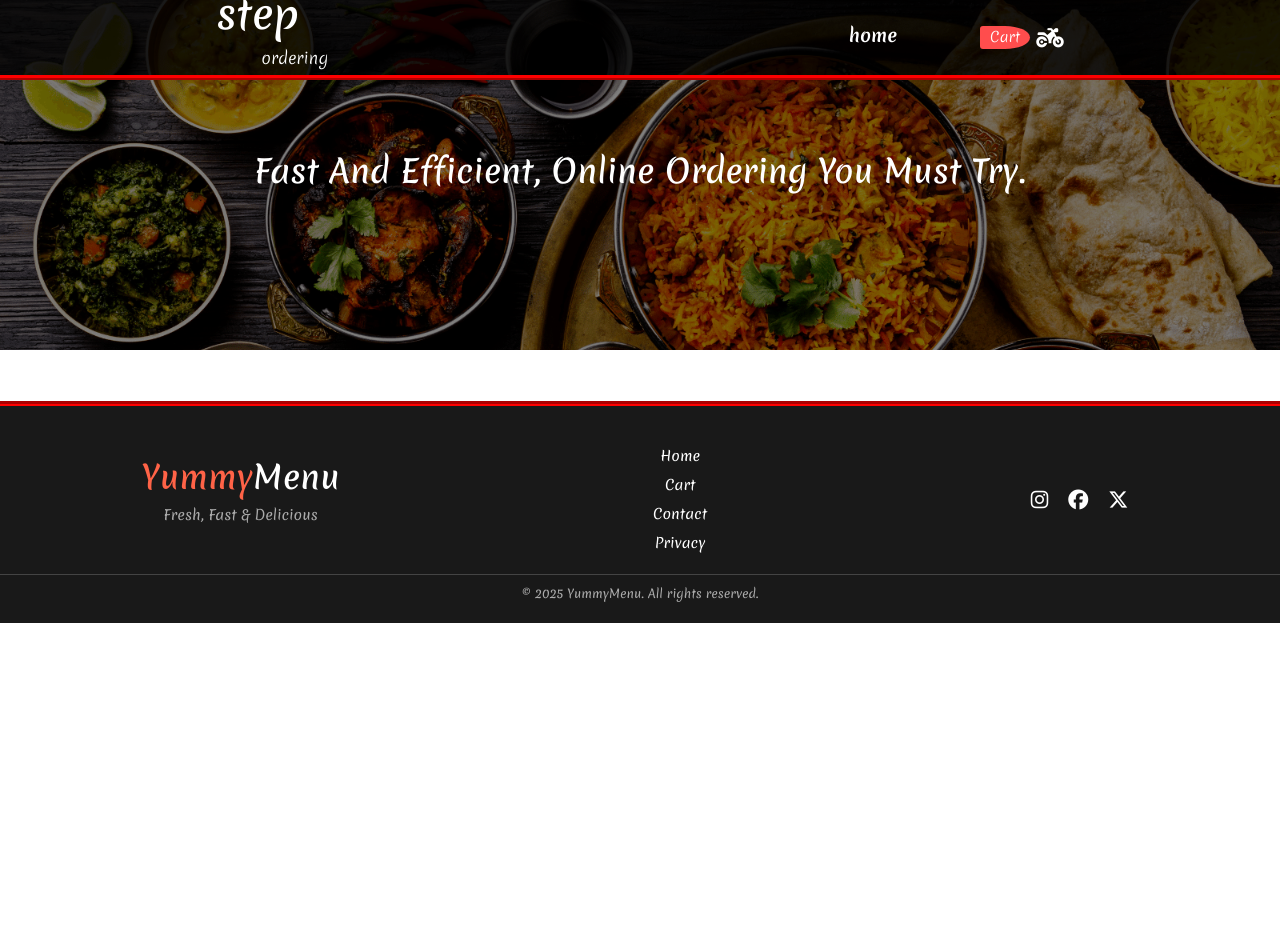
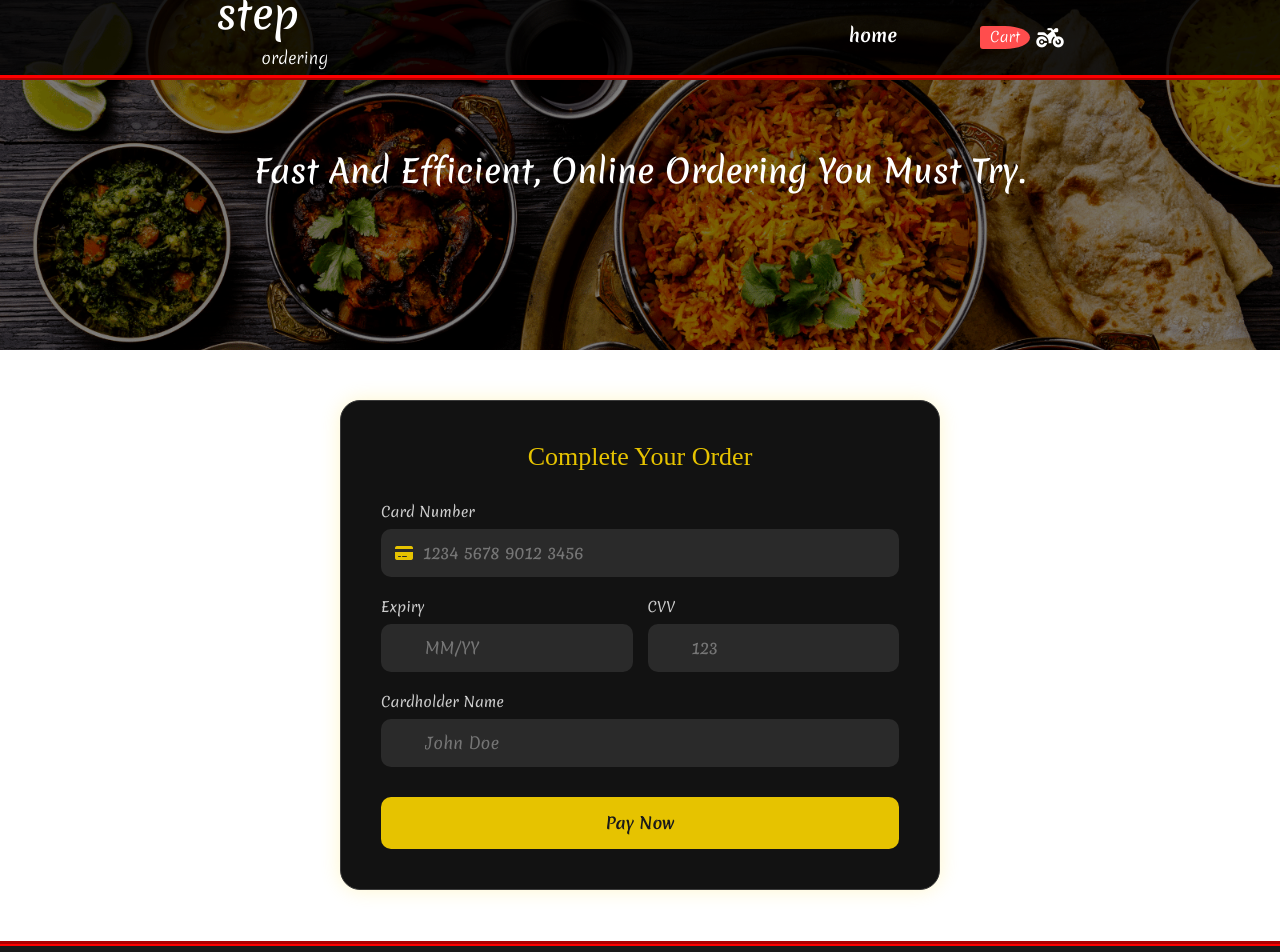
Before and after one commit to Eloo01/angular, an Angular app: page /checkout in a window 1280 px wide. Before the commit this address led to /. Shown: the top 952 px of the page. Before the commit the page ends 800 px from the top, so only its background shows below. Built offline with nearby package versions, Linux system fonts and the light colour scheme.

Commit message:
checkout ი დავამატე

```diff
--- a/package.json
+++ b/package.json
@@ -10,6 +10,7 @@
   },
   "private": true,
   "dependencies": {
+    "@angular/animations": "^19.2.5",
     "@angular/common": "^19.2.0",
     "@angular/compiler": "^19.2.0",
     "@angular/core": "^19.2.0",
--- a/src/app/app.component.html
+++ b/src/app/app.component.html
@@ -1,3 +1,4 @@
+
 <app-header></app-header>
 <router-outlet></router-outlet>
 <app-footer></app-footer>
--- a/src/app/app.component.ts
+++ b/src/app/app.component.ts
@@ -5,10 +5,11 @@ import { FooterComponent } from './footer/footer.component';
 
 @Component({
   selector: 'app-root',
-  imports: [HeaderComponent,RouterOutlet,FooterComponent],
+  imports: [HeaderComponent, RouterOutlet, FooterComponent],
   templateUrl: './app.component.html',
-  styleUrl: './app.component.scss'
+  styleUrl: './app.component.scss',
 })
 export class AppComponent {
   title = 'angular-project';
+
 }
--- a/src/app/app.config.ts
+++ b/src/app/app.config.ts
@@ -1,9 +1,14 @@
 import { ApplicationConfig, provideZoneChangeDetection } from '@angular/core';
 import { provideRouter } from '@angular/router';
-
 import { routes } from './app.routes';
 import { provideHttpClient } from '@angular/common/http';
+import { provideAnimations } from '@angular/platform-browser/animations';
 
 export const appConfig: ApplicationConfig = {
-  providers: [provideZoneChangeDetection({ eventCoalescing: true }), provideRouter(routes),provideHttpClient()]
+  providers: [
+    provideZoneChangeDetection({ eventCoalescing: true }),
+    provideRouter(routes),
+    provideHttpClient(),
+    provideAnimations()
+  ]
 };
--- a/src/app/cart/cart.component.html
+++ b/src/app/cart/cart.component.html
@@ -32,7 +32,7 @@
     <!-- total price and checkout -->
     <div class="cart-summary">
       <h3>Total: ${{ getTotal() }}</h3>
-      <button class="checkout-btn">Checkout</button>
+      <button class="checkout-btn" [routerLink]="['/checkout']">Checkout</button>
     </div>
   </div>
 
--- a/src/app/cart/cart.component.ts
+++ b/src/app/cart/cart.component.ts
@@ -1,11 +1,12 @@
 import { Component } from '@angular/core';
 import { NgIf, NgFor } from '@angular/common';
 import { CartService } from '../services/cart.service';
+import { RouterModule } from '@angular/router';
 
 @Component({
   selector: 'app-cart',
   standalone: true,
-  imports: [NgIf, NgFor],
+  imports: [NgIf, NgFor,RouterModule],
   templateUrl: './cart.component.html',
   styleUrl: './cart.component.scss'
 })
--- /dev/null
+++ b/src/app/checkout/checkout.component.html
@@ -0,0 +1,33 @@
+
+    <div class="checkout-box">
+      <h2>Complete Your Order</h2>
+
+      <form>
+        <div class="field-group">
+          <label for="card-number">Card Number</label>
+          <div class="icon-input">
+            <i class="fas fa-credit-card"></i>
+            <input type="text" id="card-number" placeholder="1234 5678 9012 3456" />
+          </div>
+        </div>
+
+        <div class="field-row">
+          <div class="field-group">
+            <label for="expiry">Expiry</label>
+            <input type="text" id="expiry" placeholder="MM/YY" />
+          </div>
+          <div class="field-group">
+            <label for="cvv">CVV</label>
+            <input type="text" id="cvv" placeholder="123" />
+          </div>
+        </div>
+
+        <div class="field-group">
+          <label for="name">Cardholder Name</label>
+          <input type="text" id="name" placeholder="John Doe" />
+        </div>
+
+
+        <button type="submit" class="pay-btn">Pay Now</button>
+      </form>
+    </div>
--- /dev/null
+++ b/src/app/checkout/checkout.component.scss
@@ -0,0 +1,109 @@
+
+.checkout-box {
+  background: #121212;
+  color: #f5f5f5;
+  padding: 40px;
+  border-radius: 20px;
+  max-width: 600px;
+  width: 100%;
+  box-shadow: 0 0 20px rgba(255, 215, 0, 0.2);
+  border: 1px solid #3a3a3a;
+  animation: fadeIn 0.8s ease;
+ margin: auto;
+ margin-top: 50px;
+  h2 {
+    font-family: 'Playfair Display', serif;
+    font-size: 26px;
+    text-align: center;
+    margin-bottom: 30px;
+    color: #e6c300;
+  }
+
+  form {
+    display: flex;
+    flex-direction: column;
+  }
+
+  .field-group {
+    margin-bottom: 20px;
+
+    label {
+      font-size: 14px;
+      margin-bottom: 6px;
+      display: block;
+      color: #ccc;
+    }
+
+    input {
+      width: 100%;
+      padding: 12px 14px;
+      padding-left: 44px;
+      border: none;
+      border-radius: 10px;
+      background: #2a2a2a;
+      color: #fff;
+      transition: 0.3s;
+
+      &:focus {
+        outline: none;
+        box-shadow: 0 0 0 2px #e6c300;
+        background: #333;
+        box-shadow: #f5d000;
+      }
+    }
+
+    .icon-input {
+      position: relative;
+
+      i {
+        position: absolute;
+        top: 50%;
+        left: 14px;
+        transform: translateY(-50%);
+        color: #e6c300;
+      }
+
+      input {
+        padding-left: 42px;
+      }
+    }
+  }
+
+  .field-row {
+    display: flex;
+    gap: 15px;
+
+    .field-group {
+      flex: 1;
+    }
+  }
+
+  .pay-btn {
+    background: #e6c300;
+    color: #1a1a1a;
+    font-weight: bold;
+    padding: 14px;
+    border: none;
+    border-radius: 10px;
+    font-size: 16px;
+    cursor: pointer;
+    margin-top: 10px;
+    transition: 0.3s;
+
+    &:hover {
+      background: #f5d000;
+      box-shadow: 0 4px 15px rgba(230, 195, 0, 0.4);
+    }
+  }
+}
+
+@keyframes fadeIn {
+  from {
+    opacity: 0;
+    transform: scale(0.97);
+  }
+  to {
+    opacity: 1;
+    transform: scale(1);
+  }
+}
--- a/src/main.ts
+++ b/src/main.ts
@@ -1,6 +1,6 @@
 import { bootstrapApplication } from '@angular/platform-browser';
+import { AppComponent } from './app/app.component';
 import { appConfig } from './app/app.config';
-import { AppComponent } from './app/app.component';
 
 bootstrapApplication(AppComponent, appConfig)
   .catch((err) => console.error(err));
```
Also changed, not shown: src/app/app.routes.ts (+6 -1 lines), src/app/checkout/checkout.component.ts (added, +11 -0 lines), 1 other file (tests, documents, lock files or other folders).
